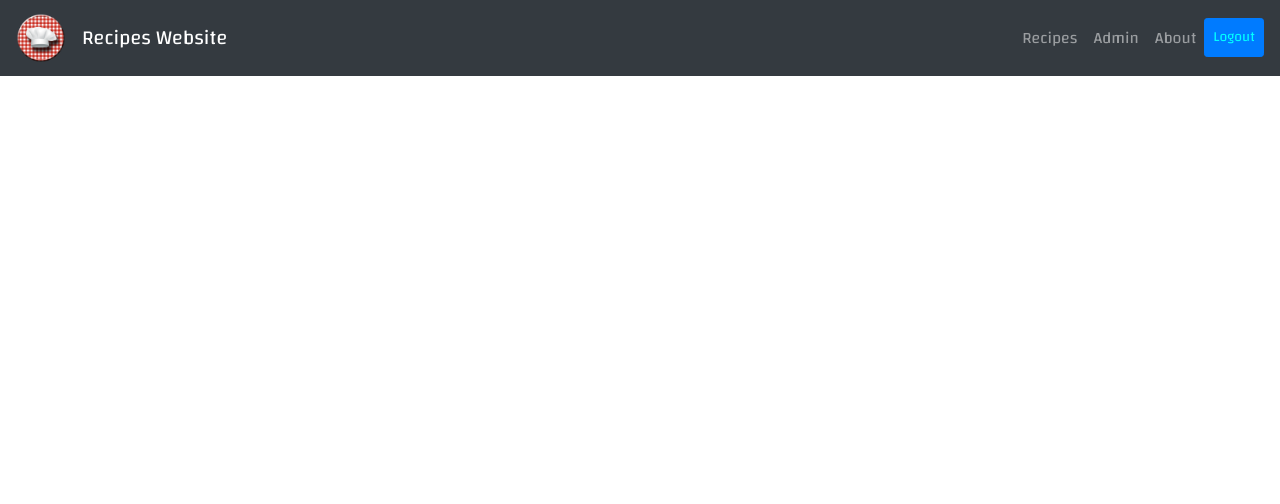
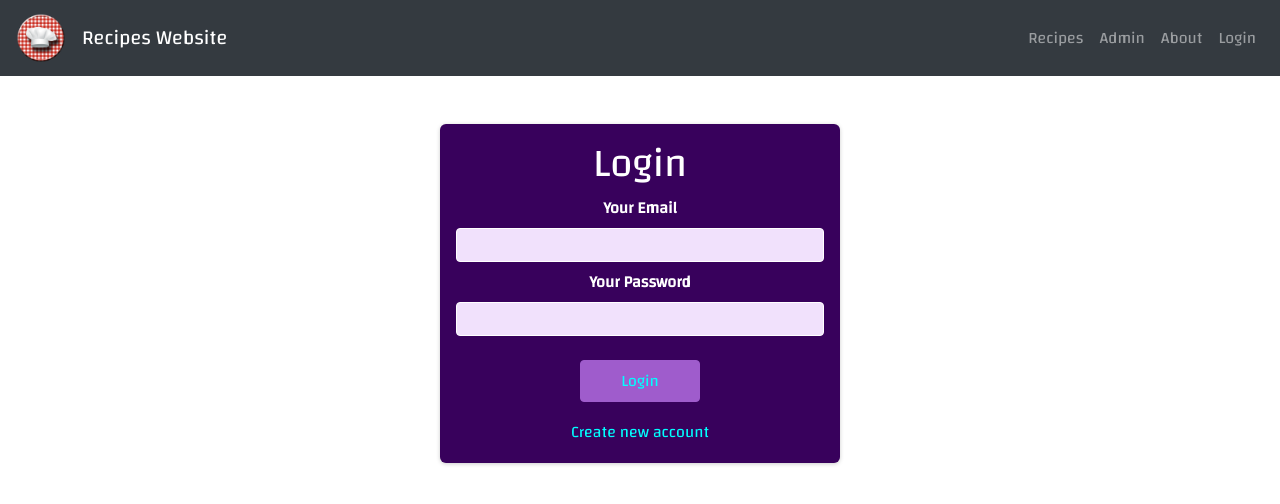
Before and after one commit to edenmarom/recipes, a React (Create React App) app: page /login in a window 1280 px wide. Shown: the top 504 px of the page. Built offline with nearby package versions, Linux system fonts and the light colour scheme.

Commit message:
Login
firebase

```diff
--- a/package.json
+++ b/package.json
@@ -12,7 +12,7 @@
     "react-scripts": "3.2.0"
   },
   "scripts": {
-    "start": "react-scripts --openssl-legacy-provider start",
+    "start": "react-scripts start",
     "build": "react-scripts --openssl-legacy-provider build",
     "test": "react-scripts test",
     "eject": "react-scripts eject"
--- a/src/App.js
+++ b/src/App.js
@@ -1,20 +1,56 @@
-import React from 'react';
+import React, { useState } from 'react';
 import './css/App.css';
 import Header from './components/Header';
 import Main from './components/Main';
 // import Callback from './components/Callback';
 import Recipes from './components/Recipes';
 import Admin from "./components/Admin";
-import { BrowserRouter as Router, Route, Switch} from 'react-router-dom';
+import { BrowserRouter as Router, Route, Switch } from 'react-router-dom';
 // import Auth from './Auth';
+import AuthForm from './components/AuthForm';
 
 // const auth = new Auth()
+// var userDetailContext = React.createContext(null);
+const logOutUrl = 'https://identitytoolkit.googleapis.com/v1/accounts:update?key=AIzaSyBvsP0fDH9aLU8VIGZrrj4ik75P8UmqFqs';
+
+
+
+
+
+
 
 
 function App() {
+
+  var [useDeatials, setUserDetails] = useState({
+    name: "",
+    isLogin: false
+  });
+
+
+  const logout = () => {
+    fetch(logOutUrl,
+      {
+        method: 'POST',
+        body: JSON.stringify({
+          returnSecureToken: true
+        }),
+        headers: {
+          'Content-Type': 'application/json'
+        }
+      }).then(res => {
+        return res.json();
+      }).then(res => {
+        console.log('signout => ', res);
+        setUserDetails({ name: '', isLogin: false })
+      }).catch(err => {
+        console.log('err.message =>', err.message);
+      });
+  }
+
   return (
     <div className="App">
-      <Header />
+      <Header isLogin={useDeatials.isLogin} logout={logout} />
       <Router>
         <Switch>
           <Route exact path="/">
@@ -35,6 +71,9 @@
           <Route exact path="/admin">
             <Admin showbutton="false" />
           </Route>
+          <Route exact path="/login">
+            <AuthForm showbutton="false" setUserDetails={setUserDetails} />
+          </Route>
           {/* <Route exact path="/loginFailed">
           <Main message="Login Failed. Try Again" showbutton="true" />
       </Route> */}
--- /dev/null
+++ b/src/components/AuthForm.js
@@ -0,0 +1,103 @@
+import React, { useState, useRef } from 'react';
+// import { useNavigate } from "react-router-dom";
+import classes from '../css/AuthForm.module.css';
+
+const AuthForm = (props) => {
+  // const navigate = useNavigate();
+  const emailInputRef = useRef();
+  const passwordInputRef = useRef();
+
+  const [isLogin, setIsLogin] = useState(true);
+  const [isLoading, setIsLoading] = useState(false);
+
+  const switchAuthModeHandler = () => {
+    setIsLogin((prevState) => !prevState);
+  };
+  const submitHandler = (event) => {
+    event.preventDefault();
+
+    const enteredEmail = emailInputRef.current.value;
+    const enteredPassword = passwordInputRef.current.value;
+
+    // optional add validation
+
+    setIsLoading(true);
+
+    let url;
+
+    if (isLogin) {
+
+      url = 'https://identitytoolkit.googleapis.com/v1/accounts:signInWithPassword?key=AIzaSyBvsP0fDH9aLU8VIGZrrj4ik75P8UmqFqs';
+
+    } else {
+
+      url = 'https://identitytoolkit.googleapis.com/v1/accounts:signUp?key=AIzaSyBvsP0fDH9aLU8VIGZrrj4ik75P8UmqFqs';
+
+    }
+    fetch(url,
+      {
+        method: 'POST',
+        body: JSON.stringify({
+          email: enteredEmail,
+          password: enteredPassword,
+          returnSecureToken: true
+        }),
+        headers: {
+          'Content-Type': 'application/json'
+        }
+      }).then(res => {
+        setIsLoading(false);
+        if (res.ok) {
+          //console.log('res.json() => ', res.json());
+          return res.json();
+        } else {
+          return res.json().then((data) => {
+            let errorMessage = 'Auth failed';
+
+
+            throw new Error(errorMessage);
+          });
+        }
+      }).then((data) => {
+        console.log('data => ', data);
+        props.setUserDetails({
+          name: data.email,
+          isLogin: data.registered
+        });
+        // navigate('/');
+      }).catch(err => {
+        alert(err.message);
+      });
+  }
+
+  return (
+    <section className={classes.auth}>
+      <h1>{isLogin ? 'Login' : 'Sign Up'}</h1>
+      <form onSubmit={submitHandler}>
+        <div className={classes.control}>
+          <label htmlFor='email'>Your Email</label>
+          <input type='email' id='email' required ref={emailInputRef} />
+        </div>
+        <div className={classes.control}>
+          <label htmlFor='password'>Your Password</label>
+          <input type='password' id='password' required ref={passwordInputRef} />
+        </div>
+        <div className={classes.actions}>
+          {!isLoading && <button>{isLogin ? 'Login' : 'Create Account'}</button>}
+          {
+            isLoading && <p> Loading ... </p>
+          }
+          <button
+            type='button'
+            className={classes.toggle}
+            onClick={switchAuthModeHandler}
+          >
+            {isLogin ? 'Create new account' : 'Login with existing account'}
+          </button>
+        </div>
+      </form>
+    </section>
+  );
+};
+
+export default AuthForm;
--- a/src/components/Header.js
+++ b/src/components/Header.js
@@ -41,13 +41,16 @@
                 About
               </a>
             </li>
-              {
+            {!props.isLogin && <li className="nav-item">
+              <a className="nav-link" href="/login">
+                Login
+              </a>
+            </li>}
+            {props.isLogin &&
               <li className="nav-item">
                 <button
                   className="nav-link btn btn-sm btn-primary"
-                    onClick={() => {
-                      console.log("logout");
-                    }}
+                  onClick={props.logout}
                 >
                   Logout
                 </button>
--- /dev/null
+++ b/src/css/AuthForm.module.css
@@ -0,0 +1,73 @@
+.auth {
+  margin: 3rem auto;
+  width: 95%;
+  max-width: 25rem;
+  border-radius: 6px;
+  background-color: #38015c;
+  box-shadow: 0 1px 4px rgba(0, 0, 0, 0.2);
+  padding: 1rem;
+  text-align: center;
+  color: white;
+}
+
+.auth h1 {
+  text-align: center;
+  color: white;
+}
+
+.control {
+  margin-bottom: 0.5rem;
+}
+
+.control label {
+  display: block;
+  color: white;
+  font-weight: bold;
+  margin-bottom: 0.5rem;
+}
+
+.control input {
+  font: inherit;
+  background-color: #f1e1fc;
+  color: #38015c;
+  border-radius: 4px;
+  border: 1px solid white;
+  width: 100%;
+  text-align: left;
+  padding: 0.25rem;
+}
+
+.actions {
+  margin-top: 1.5rem;
+  display: flex;
+  flex-direction: column;
+  align-items: center;
+}
+
+.actions button {
+  cursor: pointer;
+  font: inherit;
+  color: white;
+  background-color: #9f5ccc;
+  border: 1px solid #9f5ccc;
+  border-radius: 4px;
+  padding: 0.5rem 2.5rem;
+}
+
+.actions button:hover {
+  background-color: #873abb;
+  border-color: #873abb;
+}
+
+.actions .toggle {
+  margin-top: 1rem;
+  background-color: transparent;
+  color: #9f5ccc;
+  border: none;
+  padding: 0.15rem 1.5rem;
+}
+
+.actions .toggle:hover {
+  background-color: transparent;
+  color: #ae82cc;
+}
```
Lines whose indentation alone changed are shown as unchanged.
